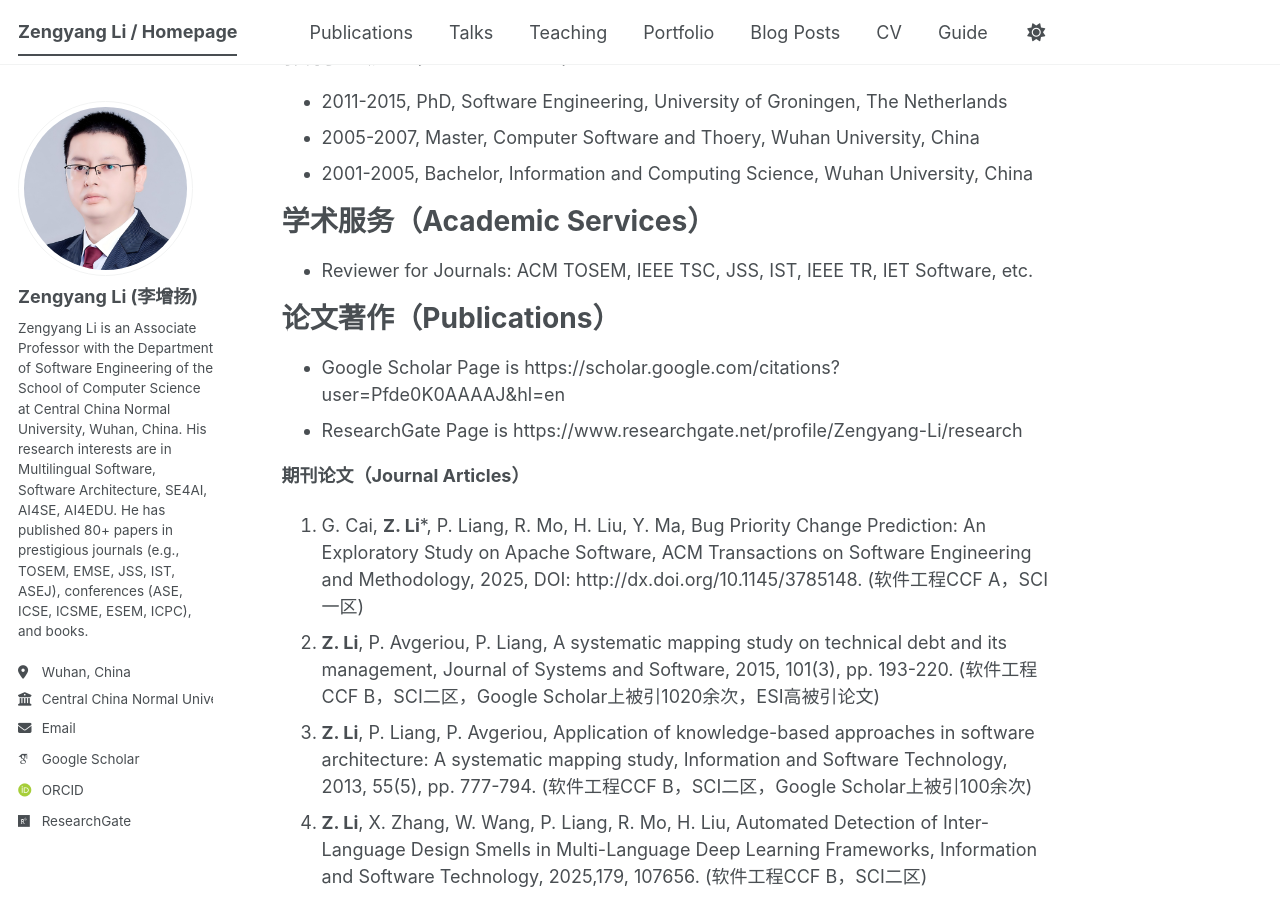
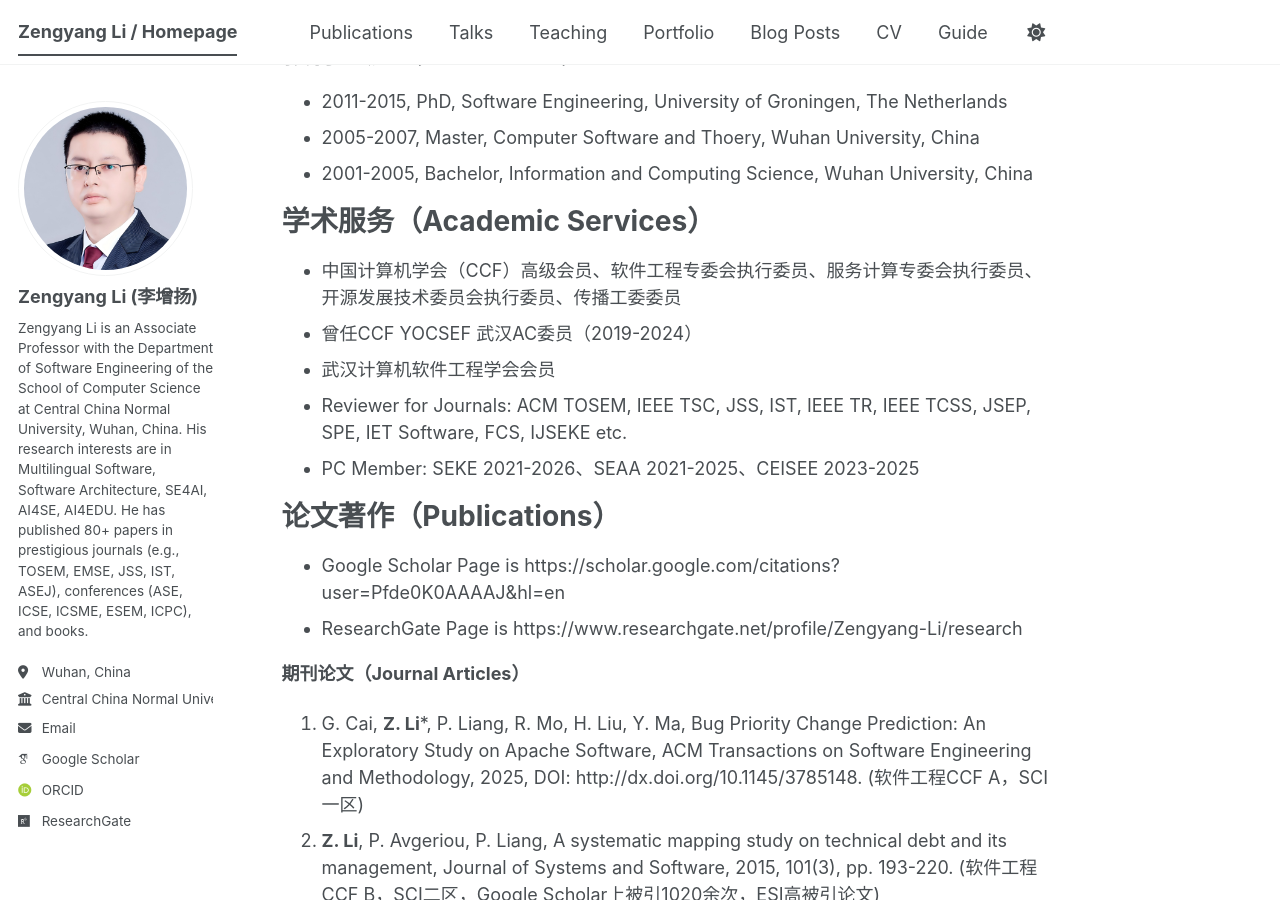
Before and after one commit to zengyang/zengyang.github.io, a Jekyll site: the page built from _pages/about.md, in a window 1280 px wide and 900 px high, scrolled down 515 px. Built offline with Jekyll 4.4.1, drawn with Linux system fonts in a browser that asks for light colours; some web fonts are replaced; a script bundle is joined from its source files by our own code; library files that are not in the unit come from our copies.

Commit message:
Update about.md

```diff
--- a/_pages/about.md
+++ b/_pages/about.md
@@ -31,7 +31,11 @@ redirect_from:
 
 学术服务（Academic Services）
 ======
-- Reviewer for Journals: ACM TOSEM, IEEE TSC, JSS, IST, IEEE TR, IET Software, etc.
+- 中国计算机学会（CCF）高级会员、软件工程专委会执行委员、服务计算专委会执行委员、开源发展技术委员会执行委员、传播工委委员
+- 曾任CCF YOCSEF 武汉AC委员（2019-2024）
+- 武汉计算机软件工程学会会员
+- Reviewer for Journals: ACM TOSEM, IEEE TSC, JSS, IST, IEEE TR, IEEE TCSS, JSEP, SPE, IET Software, FCS, IJSEKE etc.
+- PC Member: SEKE 2021-2026、SEAA 2021-2025、CEISEE 2023-2025
 
 论文著作（Publications）
 ======
```
